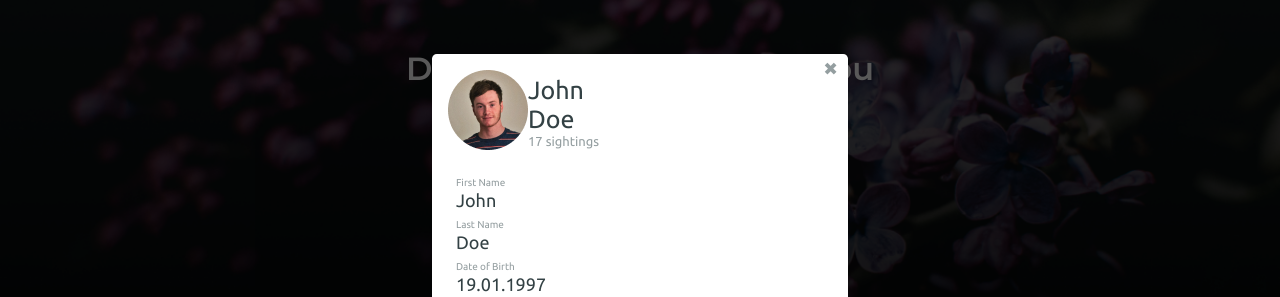
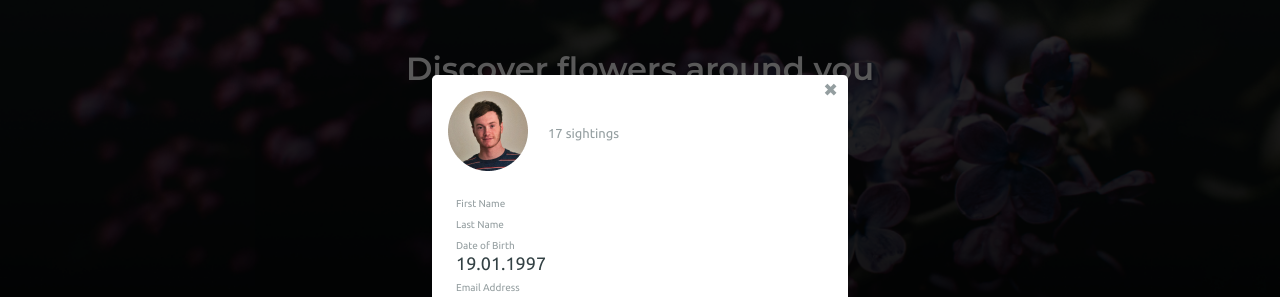
Before and after one commit to Hadis1990/flower_spot, a React (Create React App) app: page /user_profile in a window 1280 px wide. Shown: the part 177-474 px from the top of the page. Built offline with nearby package versions, Linux system fonts and the light colour scheme; no server answers; sample sign-in values are in the browser's storage.

Commit message:
fix issue of not being able tp fetch users data for profile component

```diff
--- a/package.json
+++ b/package.json
@@ -13,6 +13,7 @@
     "@types/react-dom": "^17.0.15",
     "axios": "^0.26.1",
     "formik": "^2.2.9",
+    "jwt-decode": "^3.1.2",
     "node-sass": "^7.0.1",
     "react": "^18.0.0",
     "react-datepicker": "^4.7.0",
--- a/src/components/Congratulations/index.tsx
+++ b/src/components/Congratulations/index.tsx
@@ -21,6 +21,8 @@ export default () => {
 
   if (!registerAuthToken && !loginAuthToken) return null;
 
+  console.log(registerAuthToken);
+
   return (
     <div id="congratulations">
       <div className="close">
--- a/src/components/UserProfile/index.scss
+++ b/src/components/UserProfile/index.scss
@@ -7,13 +7,13 @@
   padding: 1em;
 
   .section-1 {
-    width: 40%;
+    width: 100;
     display: flex;
     align-items: center;
-    justify-content: space-between;
 
     img {
       width: 80px;
+      margin-right: 20px;
     }
 
     div:nth-child(2) {
--- a/src/components/UserProfile/index.tsx
+++ b/src/components/UserProfile/index.tsx
@@ -1,5 +1,6 @@
 import { useState, useEffect } from "react";
 import { Link, useNavigate } from "react-router-dom";
+import jwt_decode from "jwt-decode";
 
 import profileImage from "../../assets/images/profile-holderprofile.png";
 
@@ -14,18 +15,21 @@ export default () => {
   const dispatch = useAppDispatch();
   const { authToken } = useAppSelector((state) => state.usersReducer.login);
 
-  const [userData, setUserData] = useState(null);
+  const [userData, setUserData] = useState({ first_name: "", last_name: "" });
 
-  // useEffect(() => {
-  //   const helperFunc = async () => {
-  //     const response = await usersApi.getUserDate();
-  //     setUserData(response.data.user);
-  //   };
+  useEffect(() => {
+    const decodedAuthToken: { user_id: number } = jwt_decode(authToken);
+    console.log(decodedAuthToken);
+    const helperFunc = async () => {
+      const response = await usersApi.getUserDate(decodedAuthToken.user_id);
+      console.log(response);
+      setUserData(response.data.user);
+    };
 
-  //   try {
-  //     helperFunc();
-  //   } catch (error) {}
-  // }, []);
+    try {
+      helperFunc();
+    } catch (error) {}
+  }, []);
 
   useEffect(() => {
     if (!authToken) navigate("/login");
@@ -41,18 +45,18 @@ export default () => {
           <img src={profileImage} />
         </div>
         <div>
-          <div>John Doe</div>
+          <div>{`${userData.first_name} ${userData.last_name}`}</div>
           <div>17 sightings</div>
         </div>
       </div>
       <div className="section-2">
         <div>
           <label>First Name</label>
-          <div>John</div>
+          <div>{userData.first_name}</div>
         </div>
         <div>
           <label>Last Name</label>
-          <div>Doe</div>
+          <div>{userData.last_name}</div>
         </div>
         <div>
           <label>Date of Birth</label>
--- a/src/services/api/users/index.ts
+++ b/src/services/api/users/index.ts
@@ -8,5 +8,9 @@ export default {
   loginUser: (user: Pick<User, "email" | "password">) =>
     apiUsers({ url: "login", method: "POST", data: user }),
 
-  getUserDate: () => apiUsers({ url: `me` }),
+  getUserDate: (id: number) =>
+    apiUsers({
+      url: `${id}`,
+      data: { auth_token: localStorage.getItem("authToken") },
+    }),
 };
```
Also changed, not shown: 1 other file (tests, documents, lock files or other folders).
